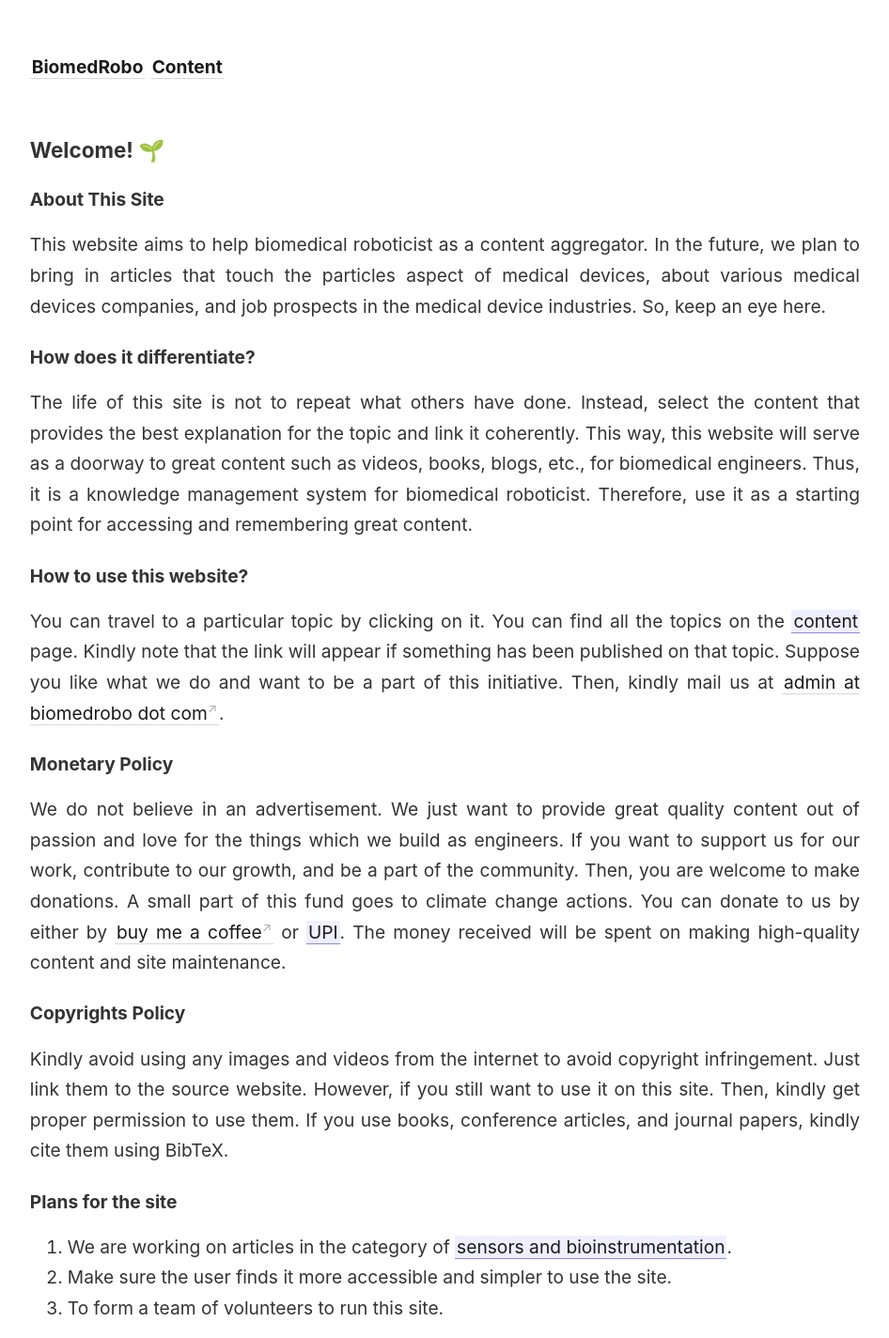
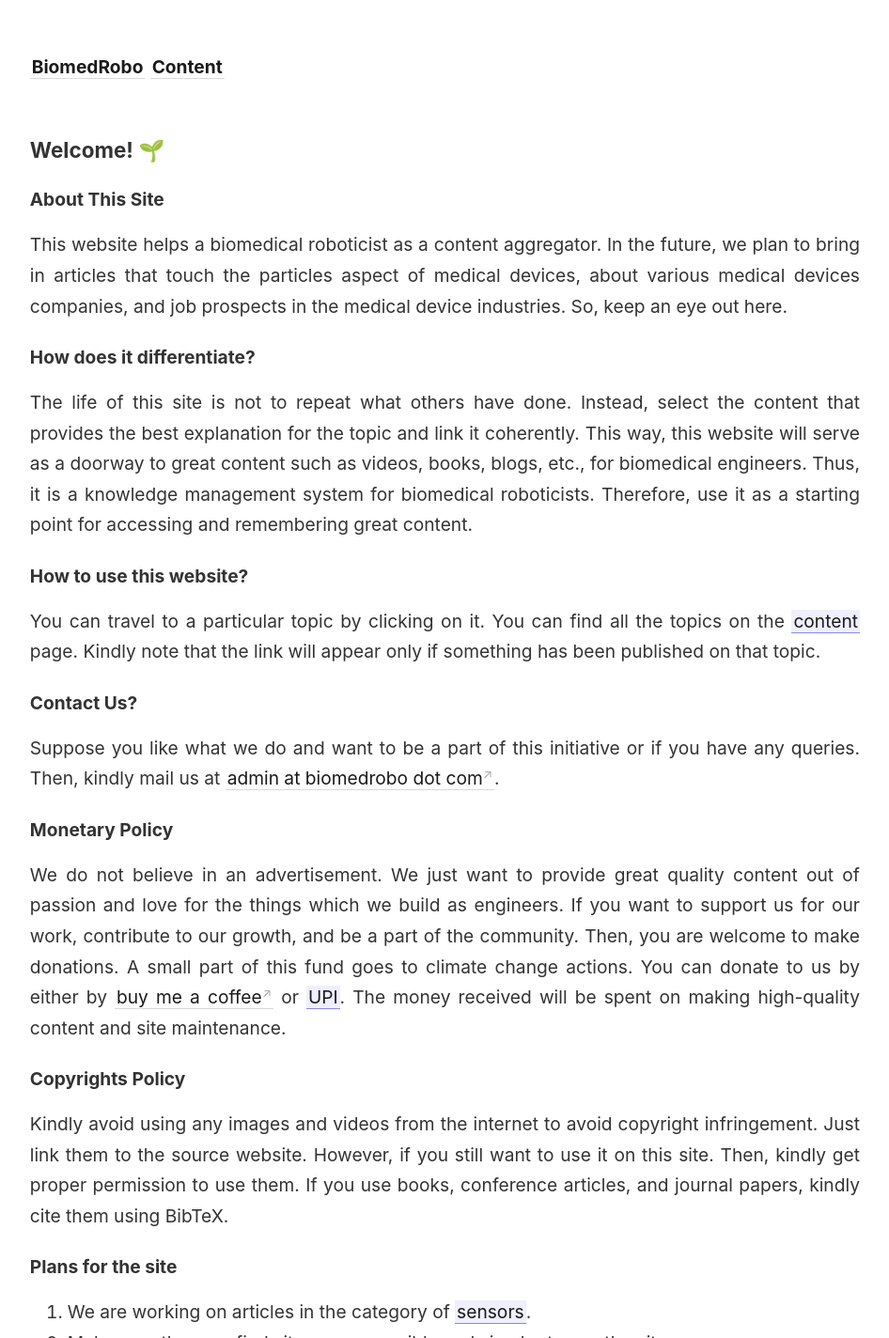
Before and after one commit to ajaygunalan/biomedrobo, a Jekyll site: the page built from _pages/index.md, in a window 1280 px wide, cut to the strip 0-1424 px from the top of the page. Shown: the whole strip at 94% size, without its empty margins (45-991 px from the left). Built offline with Jekyll 4.4.1, drawn with Linux system fonts in a browser that asks for light colours.

Commit message:
Update index.md

```diff
--- a/_pages/index.md
+++ b/_pages/index.md
@@ -10,14 +10,16 @@ permalink: /
 ### Welcome! 🌱
 
 #### About This Site
-This website aims to help biomedical roboticist as a content aggregator. In the future, we plan to bring in articles that touch the particles aspect of medical devices, about various medical devices companies, and job prospects in the medical device industries. So, keep an eye here.
-
+This website helps a  biomedical roboticist as a content aggregator. In the future, we plan to bring in articles that touch the particles aspect of medical devices, about various medical devices companies, and job prospects in the medical device industries. So, keep an eye out here.
 
 #### How does it differentiate?
-The life of this site is not to repeat what others have done. Instead, select the content that provides the best explanation for the topic and link it coherently. This way, this website will serve as a doorway to great content such as videos, books, blogs, etc., for biomedical engineers. Thus, it is a knowledge management system for biomedical roboticist. Therefore, use it as a starting point for accessing and remembering great content.
+The life of this site is not to repeat what others have done. Instead, select the content that provides the best explanation for the topic and link it coherently. This way, this website will serve as a doorway to great content such as videos, books, blogs, etc., for biomedical engineers. Thus, it is a knowledge management system for biomedical roboticists. Therefore, use it as a starting point for accessing and remembering great content.
 
 #### How to use this website?
-You can travel to a particular topic by clicking on it. You can find all the topics on the [[content]] page. Kindly note that the link will appear if something has been published on that topic. Suppose you like what we do and want to be a part of this initiative. Then, kindly mail us at [admin at biomedrobo dot com](mailto:admin%20at%20biomedrobo%20dot%20com).
+You can travel to a particular topic by clicking on it. You can find all the topics on the [[content]] page. Kindly note that the link will appear only if something has been published on that topic.
+
+#### Contact Us?
+Suppose you like what we do and want to be a part of this initiative or if you have any queries. Then, kindly mail us at [admin at biomedrobo dot com](mailto:admin%20at%20biomedrobo%20dot%20com).
 
 #### Monetary Policy
 We do not believe in an advertisement. We just want to provide great quality content out of passion and love for the things which we build as engineers. If you want to support us for our work, contribute to our growth, and be a part of the community. Then, you are welcome to make donations. A small part of this fund goes to climate change actions. You can donate to us by either by [buy me a coffee](https://www.buymeacoffee.com//biomedRobo) or [UPI](/upi){: .internal-link}. The money received will be spent on making high-quality content and site maintenance.
@@ -26,7 +28,7 @@ We do not believe in an advertisement. We just want to provide great quality con
 Kindly avoid using any images and videos from the internet to avoid copyright infringement. Just link them to the source website. However, if you still want to use it on this site. Then, kindly get proper permission to use them. If you use books, conference articles, and journal papers, kindly cite them using BibTeX.
 
 #### Plans for the site
-1. We are working on articles in the category of [sensors and bioinstrumentation](/content#sensors-and-bioinstrumentation){: .internal-link}.
+1. We are working on articles in the category of [sensors](/content#sensors){: .internal-link}.
 2. Make sure the user finds it more accessible and simpler to use the site.
 3. To form a team of volunteers to run this site.
 
```
